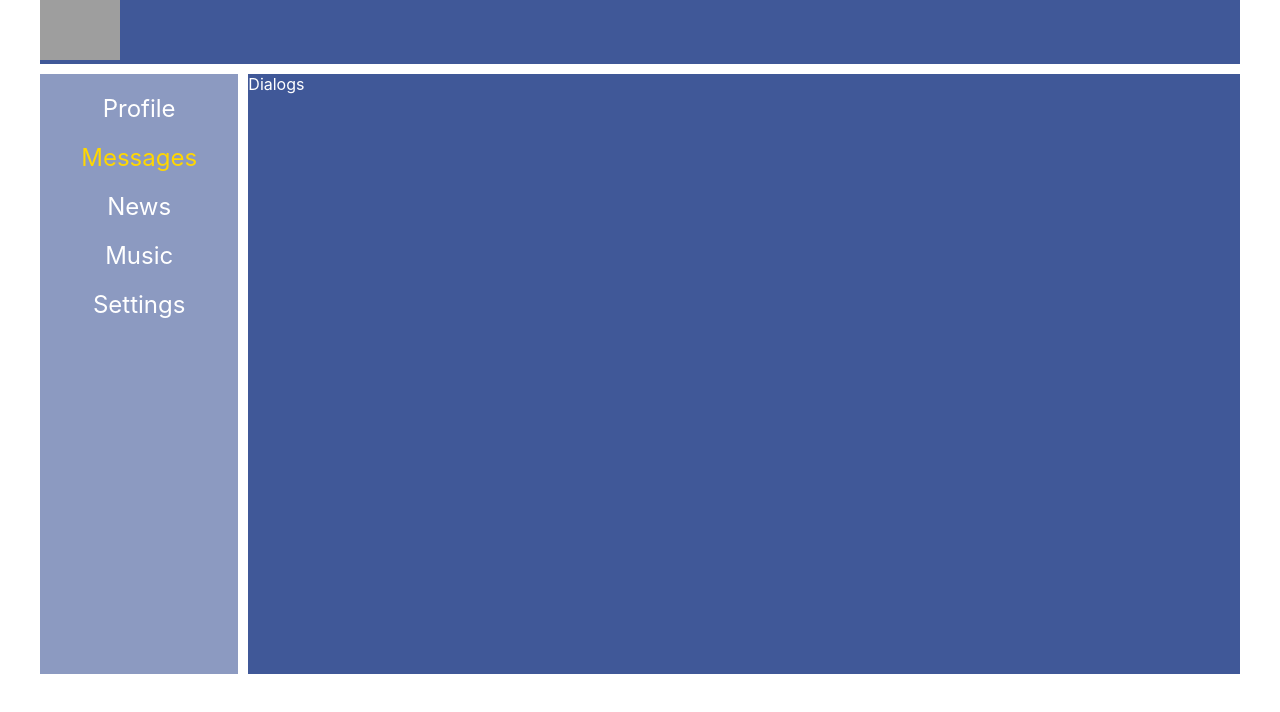
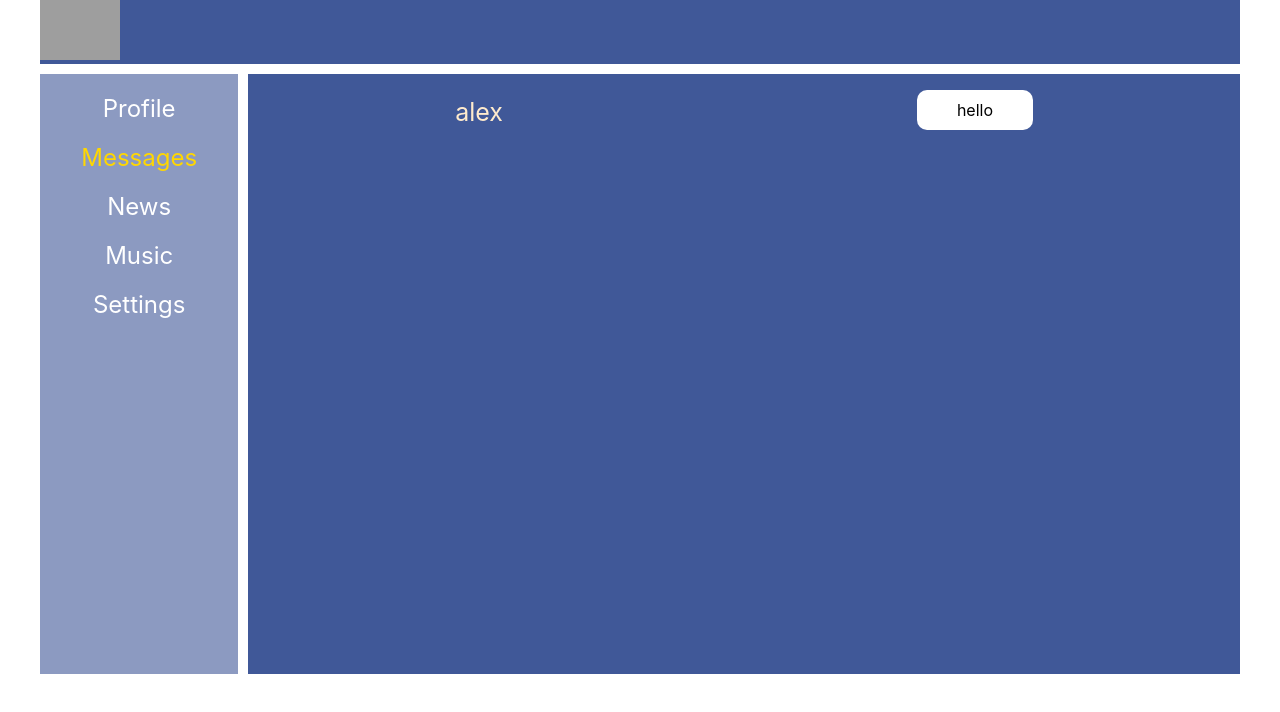
Before and after one commit to pharmman/Social-Network, a React (Create React App) app: page /dialogs in a window 1280 px wide. Shown: the top 712 px of the page. Built offline with nearby package versions, Linux system fonts and the light colour scheme; grey boxes are pictures that could not be loaded.

Commit message:
Did the layout for DialogsPage

```diff
--- /dev/null
+++ b/src/components/Dialogs/Dialog/Dialog.module.css
@@ -0,0 +1,12 @@
+.dialogName {
+    margin:.9em 0 3em;
+    font-size: 25px;
+}
+
+.active {
+    color: gold;
+}
+
+.name {
+    color: blanchedalmond;
+}
--- /dev/null
+++ b/src/components/Dialogs/Dialog/Dialog.tsx
@@ -0,0 +1,18 @@
+import React from 'react';
+import classes from './Dialog.module.css';
+import {NavLink} from 'react-router-dom';
+
+
+type DialogPropsType = {
+    name: string
+    id: number
+
+}
+
+export function Dialog(props: DialogPropsType) {
+    return (
+        <div className={classes.dialogName}>
+            <NavLink className={classes.name} activeClassName={classes.active} to={`./dialogs/${props.id}`}>{props.name}</NavLink>
+        </div>
+    )
+}
--- /dev/null
+++ b/src/components/Dialogs/Dialogs.module.css
@@ -0,0 +1,4 @@
+.dialogs {
+    display: flex;
+    justify-content: space-around;
+}
--- a/src/components/Dialogs/Dialogs.tsx
+++ b/src/components/Dialogs/Dialogs.tsx
@@ -1,7 +1,17 @@
 import React from 'react';
+import {Dialog} from './Dialog/Dialog';
+import {Message} from './Message/Message';
+import classes from './Dialogs.module.css'
 
 export function Dialogs () {
     return (
-        <div>Dialogs</div>
+        <div className={classes.dialogs}>
+            <div>
+                <Dialog id={1} name={'alex'}/>
+            </div>
+            <div>
+                <Message message={'hello'}/>
+            </div>
+        </div>
     )
 }
--- /dev/null
+++ b/src/components/Dialogs/Message/Message.module.css
@@ -0,0 +1,9 @@
+.speechBubble {
+    padding:10px 40px;
+    margin:1em 0 3em;
+    color:#000;
+    background-color:#ffffff;
+    -webkit-border-radius:10px;
+    -moz-border-radius:10px;
+    border-radius:10px;
+}
--- /dev/null
+++ b/src/components/Dialogs/Message/Message.tsx
@@ -0,0 +1,15 @@
+import React from 'react';
+import classes from './Message.module.css';
+import {NavLink} from 'react-router-dom';
+
+type MessagePropsType = {
+    message: string
+}
+
+export function Message(props:MessagePropsType) {
+    return (
+        <div className={classes.speechBubble}>
+            {props.message}
+        </div>
+    )
+}
```
